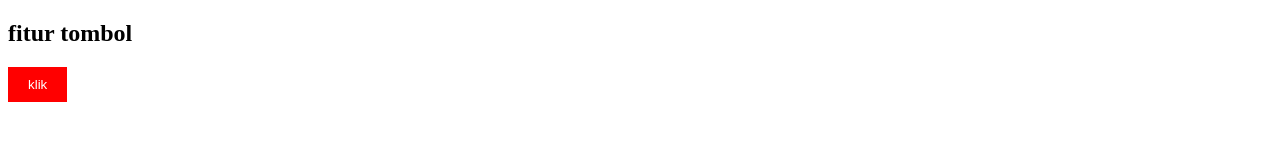
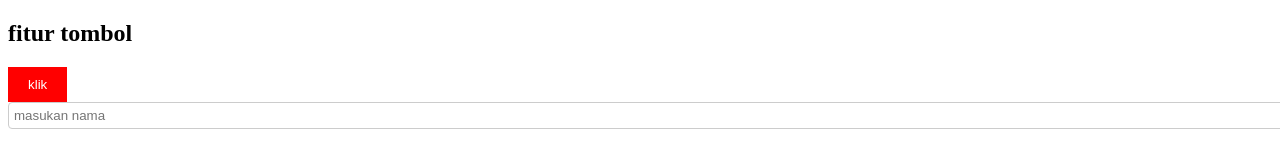
Before and after one commit to near-code-R/REBASE, a plain HTML site: page index.html in a window 1280 px wide. Drawn offline with Linux system fonts and the light colour scheme.

Commit message:
menambahkan input

```diff
--- a/index.html
+++ b/index.html
@@ -13,10 +13,19 @@
         cursor: pointer;
         transition: background-color 0.3s ease;
       }
+      input {
+        margin-bottom: 10px;
+        padding: 5px;
+        width: 100%;
+        border: 1px solid #ccc;
+        border-radius: 4px;
+        transition: border-color 0.3s ease;
+      }
     </style>
   </head>
   <body>
     <h2>fitur tombol</h2>
     <button class="klik" type="button">klik</button>
+    <input type="text" placeholder="masukan nama" />
   </body>
 </html>
```
